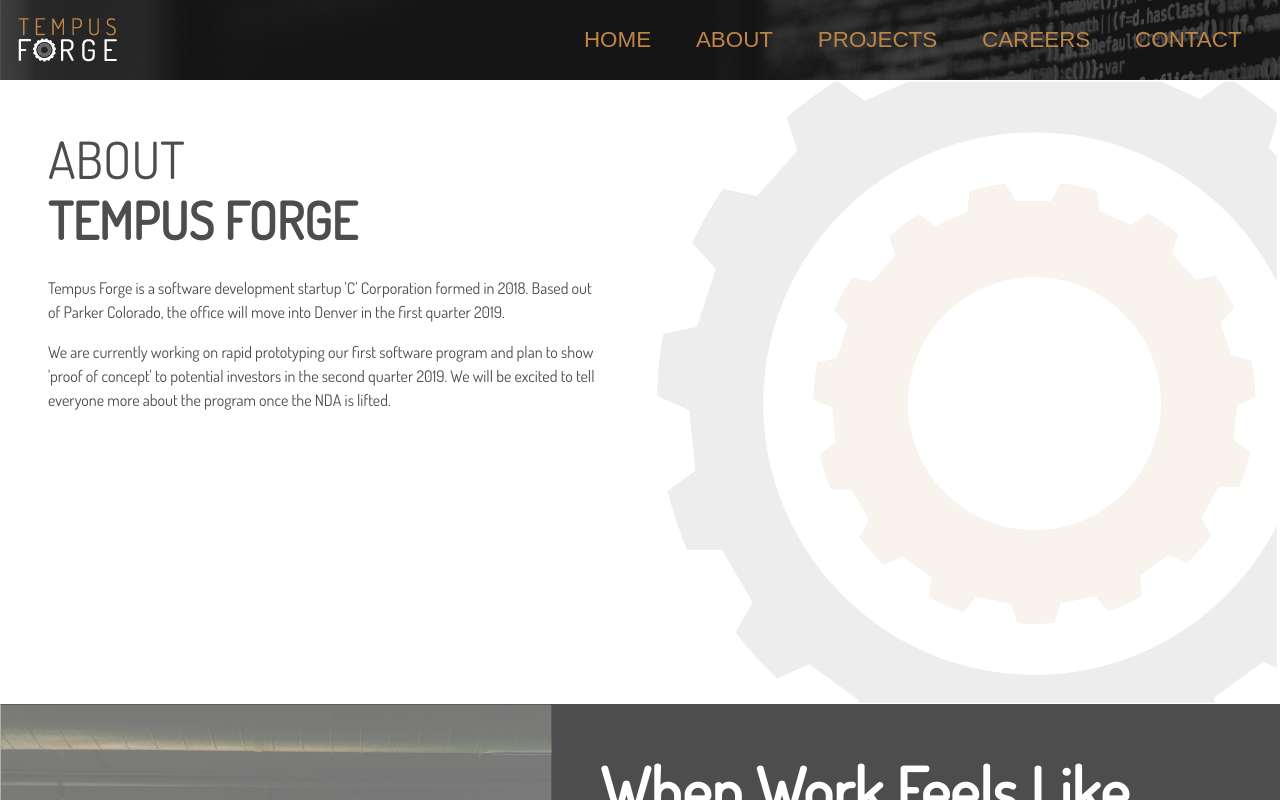
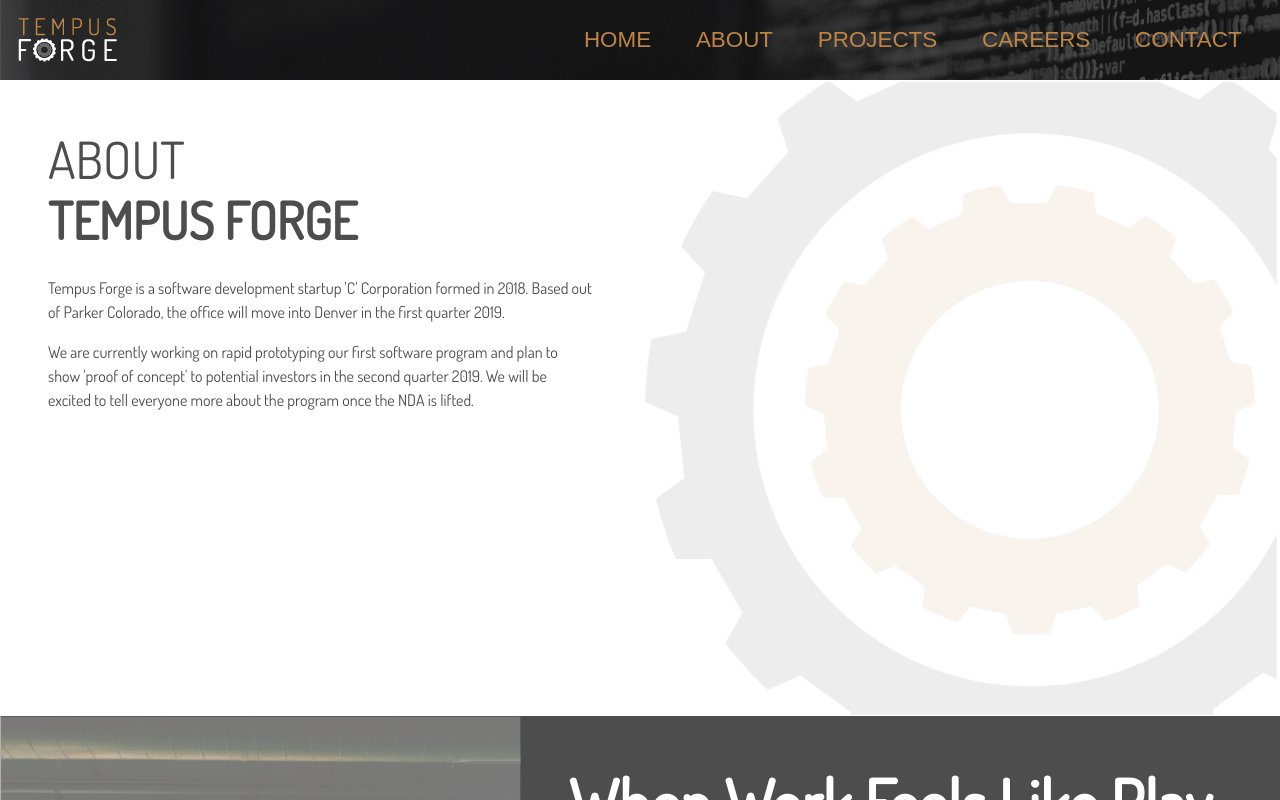
Before and after one commit to savyounts/tempus-forge-website, a plain HTML site: page about.html in a window 1280 px wide. Shown: the top 800 px of the page. Drawn offline with nearby package versions, Linux system fonts and the light colour scheme.

Commit message:
about page updated with css grid

```diff
--- a/about.html
+++ b/about.html
@@ -12,7 +12,7 @@
     <link rel="stylesheet" href="style.css">
     <link href="https://fonts.googleapis.com/css?family=Dosis" rel="stylesheet">
 
-    <title>Hello, world!</title>
+    <title>About Tempus Forge</title>
   </head>
   <body>
       <header>
@@ -27,7 +27,8 @@
           <a href='contact.html'>CONTACT</a>
         </nav>
       </header>
-      <div class="main-wrapper">
+
+      <div class="page-wrapper">
 
         <section class="page-top">
           <div class="page-text">
@@ -38,7 +39,7 @@
             <p>Tempus Forge is a software development startup 'C' Corporation formed in 2018.  Based out of Parker Colorado, the office will move into Denver in the first quarter 2019.</p>
             <p>We are currently working on rapid prototyping our first software program and plan to show 'proof of concept' to potential investors in the second quarter 2019.  We will be excited to tell everyone more about the program once the NDA is lifted. </p>
           </div>
-          <img src="images/transparent-gear.png" alt="transparent gear"/>
+          <img class="gear" src="images/transparent-gear.png" alt="transparent gear"/>
         </section>
 
         <section class="about-bottom">
--- a/style.css
+++ b/style.css
@@ -13,7 +13,6 @@ Table of Contents
 body {
   display: grid;
   grid-template-rows: auto 1fr auto;
-  height: 100vh;
 }
 
 /* ---------------------------------------------------------------------------------------------------------------------
@@ -95,17 +94,17 @@ body#home {
 /* ---------------------------------------------------------------------------------------------------------------------
 3. ABOUT PAGE
 --------------------------------------------------------------------------------------------------------------------- */
-
+.page-wrapper{
+  display:grid;
+  grid-template-rows: repeat(2, auto);
+}
 .page-top {
-  display:flex;
-  justify-content: space-between;
-  width: 100%;
+  display:grid;
+  grid-template-columns: repeat(auto-fit, minmax(300px, 1fr));
 }
 
-.page-top img{
-  position: relative;
-  right: 0;
-  object-fit: contain;
+.gear{
+  width: 50vw;
 }
 
 .page-text{
@@ -125,9 +124,8 @@ body#home {
 
 .about-bottom {
   background-color:#4e4d4e;
-  display: flex;
-  justify-content: space-between;
-  position: absolute;
+  display: grid;
+  grid-template-columns: repeat(2,auto);
 }
 
 .about-bottom-text {
@@ -148,7 +146,6 @@ body#home {
 
 .about-bottom img {
   width: 100%;
-  height: 100%;
   object-fit: contain;
 }
 
@@ -181,12 +178,12 @@ body#home {
 --------------------------------------------------------------------------------------------------------------------- */
 
 footer {
-  display:flex;
+  display:grid;
   justify-content: center;
-  width: 100%;
+  grid-template-columns: repeat(3, auto);
   padding: .5em;
   background-color: white;
-  grid-row: span 1 / -1
+  grid-row: span 1 / -1;
 }
 
 .footer-home{
```
